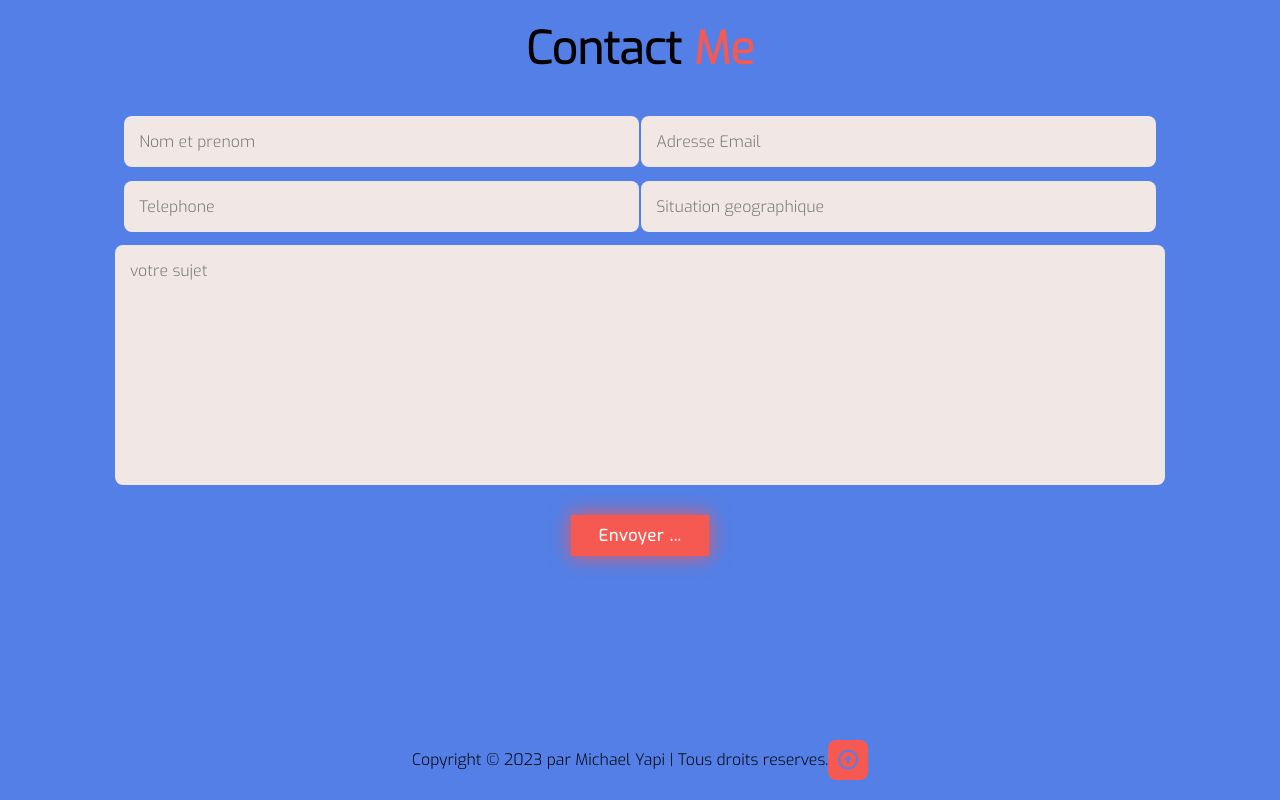
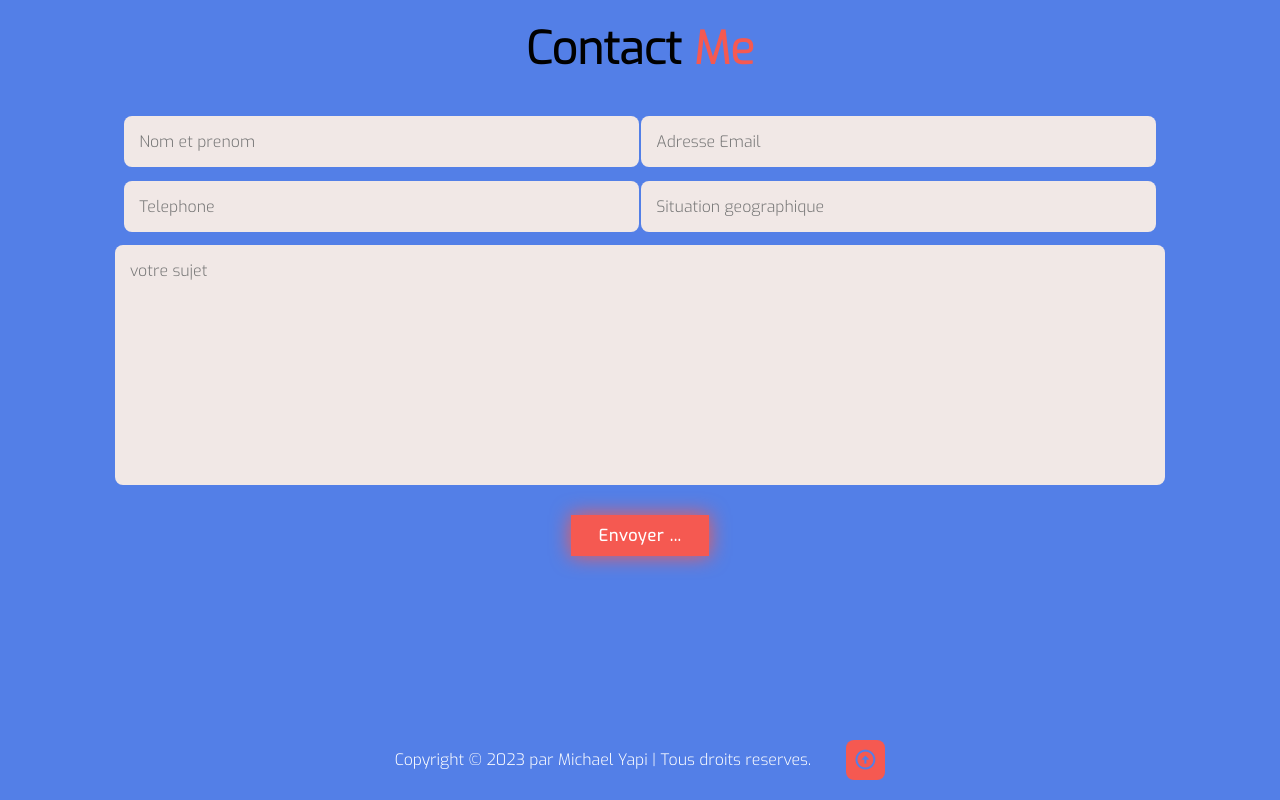
Before and after one commit to Michaell007/portfolio, a plain HTML site: page index.html in a window 1280 px wide. Shown: the part 2563-3363 px from the top of the page. Drawn offline with nearby package versions, Linux system fonts and the light colour scheme.

Commit message:
update my portfolio

```diff
--- a/assets/css/style.css
+++ b/assets/css/style.css
@@ -326,6 +326,8 @@ span {
 
 .footer-text p {
     font-size: 1.6rem;
+    color: var(--header-second);
+    margin-right: 3.5rem;
 }
 
 .footer-iconTop a {
```
